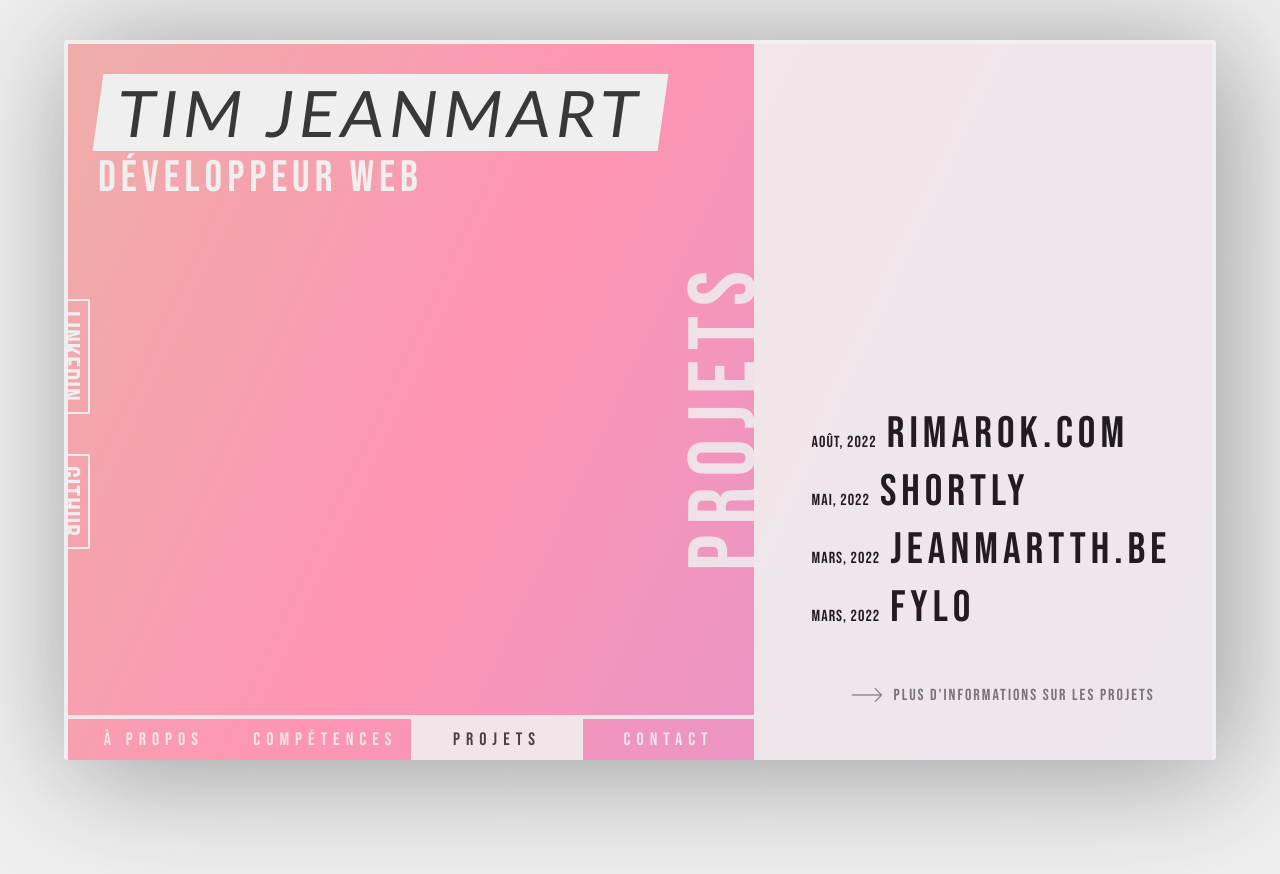
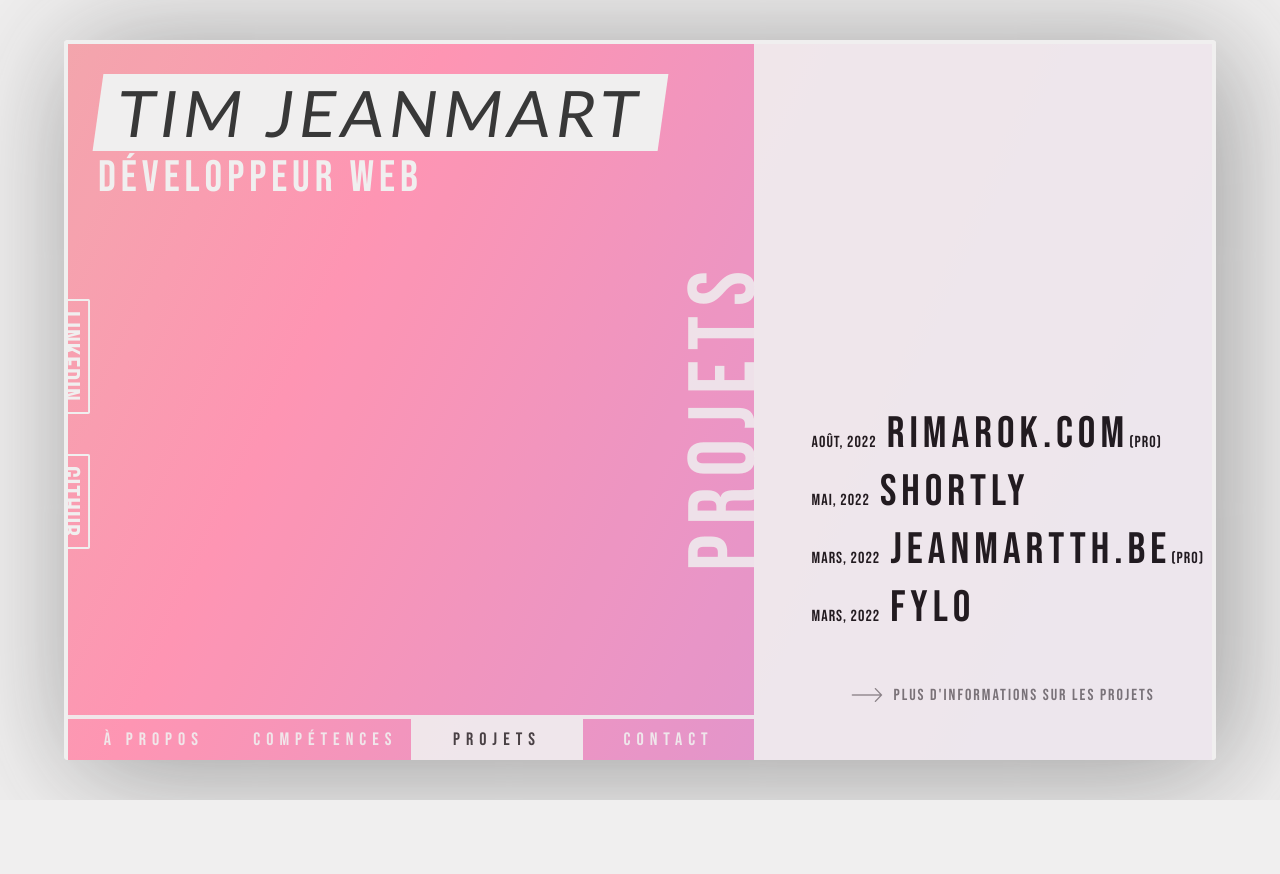
Before and after one commit to Tim-jn/portfolio-v2, a React (Create React App) app: page / in a window 1280 px wide. Both pictures are taken after a click on the button "PROJETS". Shown: the top 874 px of the page. After the commit the page ends 800 px from the top, so only its background shows below. Built offline with nearby package versions, Linux system fonts and the light colour scheme.

Commit message:
auto update

```diff
--- a/src/Components/Work/Work.tsx
+++ b/src/Components/Work/Work.tsx
@@ -9,13 +9,14 @@
   return (
     <div className="work-section">
       <div className="section-title">{title}</div>
-      {data.map(({ id, name, date, live }) => {
+      {data.map(({ name, date, live, pro }) => {
         return (
           <li className="work-item">
             <p>{date}</p>
             <a href={live} target="_blank" rel="noreferrer">
               {name}
             </a>
+            {pro ? <p>(pro)</p> : ""}
           </li>
         );
       })}
--- a/src/Data/Work.js
+++ b/src/Data/Work.js
@@ -4,26 +4,25 @@
     name: "Rimarok.com",
     date: "Août, 2022",
     live: "https://rimarok.com/",
-    source: "https://github.com/Skaant/rimarok",
+    pro: true,
   },
   {
     id: 2,
     name: "Shortly",
     date: "Mai, 2022",
     live: "https://timjn-shortly.netlify.app",
-    source: "https://github.com/Tim-jn/shortly",
   },
   {
     id: 3,
     name: "Jeanmartth.be",
     date: "Mars, 2022",
     live: "https://jeanmartth.be",
+    pro: true,
   },
   {
     id: 4,
     name: "Fylo",
     date: "Mars, 2022",
     live: "https://timjn-fylo.netlify.app/",
-    source: "https://github.com/Tim-jn/Fylo",
   },
 ];
--- a/src/Pages/Index/Index.scss
+++ b/src/Pages/Index/Index.scss
@@ -63,8 +63,6 @@
 .right-content {
   max-width: 40%;
   opacity: 0.9;
-  height: 100%;
-  width: 100%;
 }
 
 // socials
```
